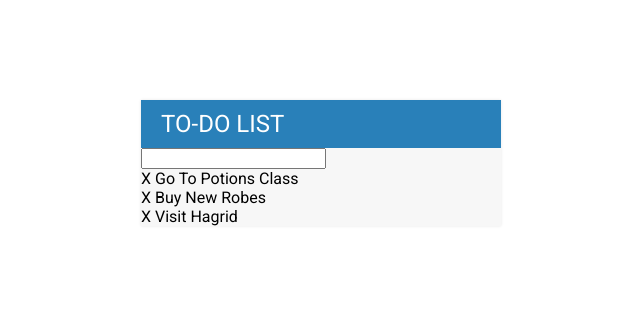
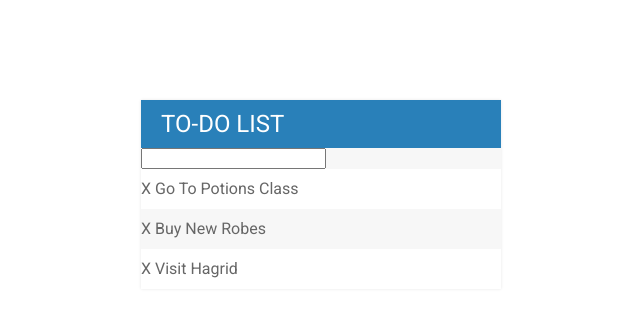
Before and after one commit to hanapotski/udemy_webDevBootcamp, a plain HTML site: page section18/myTodoApp/index.html in a window 1280 px wide. Shown: the whole page, without its empty margins (319-959 px from the left). Drawn offline with Linux system fonts and the light colour scheme.

Commit message:
todos css

```diff
--- a/section18/myTodoApp/assets/css/todos.css
+++ b/section18/myTodoApp/assets/css/todos.css
@@ -18,6 +18,17 @@ ul {
   padding: 0;
 }
 
+li {
+  background: #fff;
+  height: 40px;
+  line-height: 40px;
+  color: #666;
+}
+
+li:nth-child(2n) {
+  background: #f7f7f7;
+}
+
 #container {
   width: 360px;
   margin: 100px auto;
```
